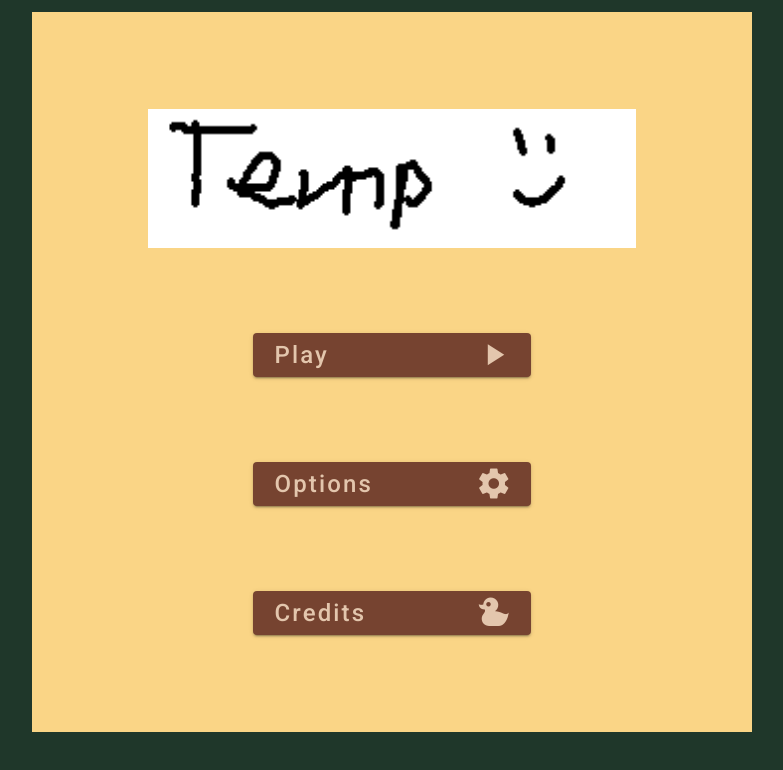
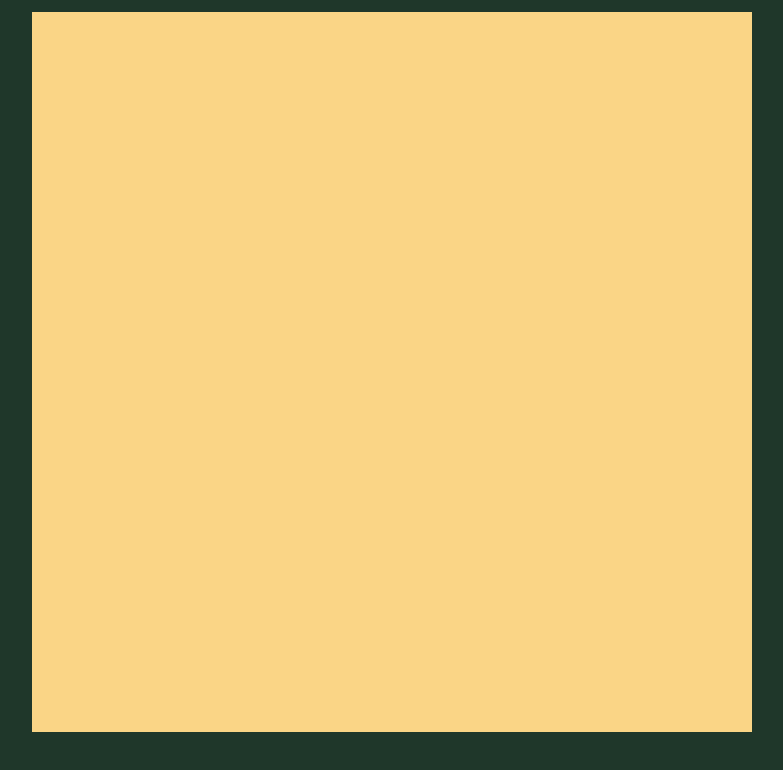
Before and after one commit to LiathHelvetica/MonkiGame, a Nuxt app in the folder MonkiGame/: page / in a window 1280 px wide. Both pictures are taken after a click on the button "Options". Shown: the top 770 px of the page, without its empty margins (248-1031 px from the left). Built offline with nearby package versions, Linux system fonts and the light colour scheme.

Commit message:
implementing options screen

```diff
--- /dev/null
+++ b/MonkiGame/components/Options.vue
@@ -0,0 +1,19 @@
+<template>
+  <div class="container"></div>
+</template>
+
+<script>
+export default {
+  name: 'Options',
+}
+</script>
+
+<style scoped lang="sass">
+.container
+  display: flex
+  height: 100%
+  flex-direction: column
+  justify-content: space-between
+  align-items: center
+  padding: 0
+</style>
--- a/MonkiGame/pages/index.vue
+++ b/MonkiGame/pages/index.vue
@@ -4,7 +4,7 @@
       <main-menu
         v-if="gameState === mainMenu"
         @play-clicked="initialiseGame"
-        @options-clicked="goToOptions"
+        @options-clicked="gameState = optionsScreen"
         @credits-clicked="goToCredits"
       ></main-menu>
       <between-rounds
@@ -23,6 +23,7 @@
         :game-options="gameOptions"
         @main-menu-clicked="gameState = mainMenu"
       ></game-over>
+      <options v-if="gameState === optionsScreen"></options>
     </div>
   </div>
 </template>
@@ -52,6 +53,7 @@ export default {
       'betweenRounds',
       'inGame',
       'gameOver',
+      'optionsScreen',
     ]),
   },
   created() {
--- a/MonkiGame/store/index.js
+++ b/MonkiGame/store/index.js
@@ -35,7 +35,7 @@ const store = () => {
       gameOver(state) {
         return state.gameStates.GAME_OVER
       },
-      options(state) {
+      optionsScreen(state) {
         return state.gameStates.OPTIONS
       },
       socials(state) {
```
